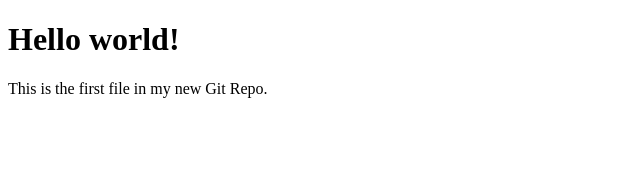
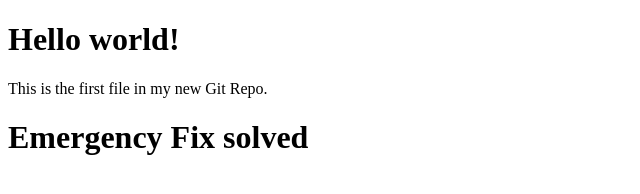
Before and after one commit to prav9652/project, a plain HTML site: page index.html in a window 1280 px wide. Shown: the whole page, without its empty margins (0-640 px from the left). Drawn offline with Linux system fonts and the light colour scheme.

Commit message:
Emergeny bug fixed

```diff
--- a/index.html
+++ b/index.html
@@ -7,6 +7,6 @@
 
 <h1>Hello world!</h1>
 <p>This is the first file in my new Git Repo.</p>
-
+<h1> Emergency Fix solved</h1>
 </body>
 </html>
```
